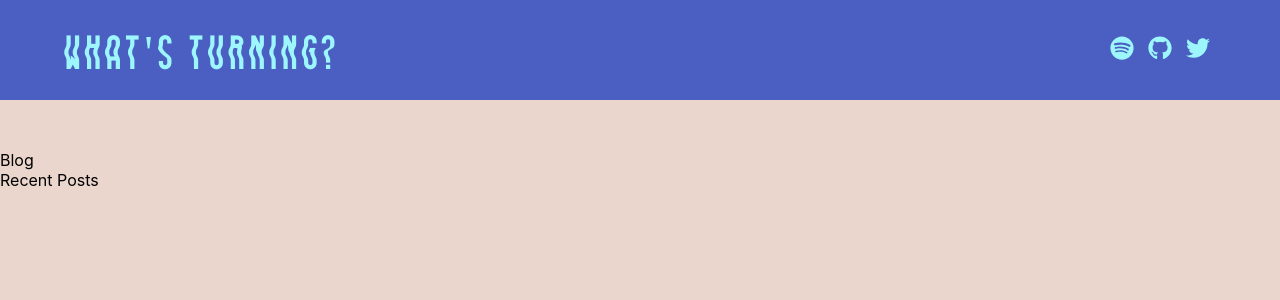
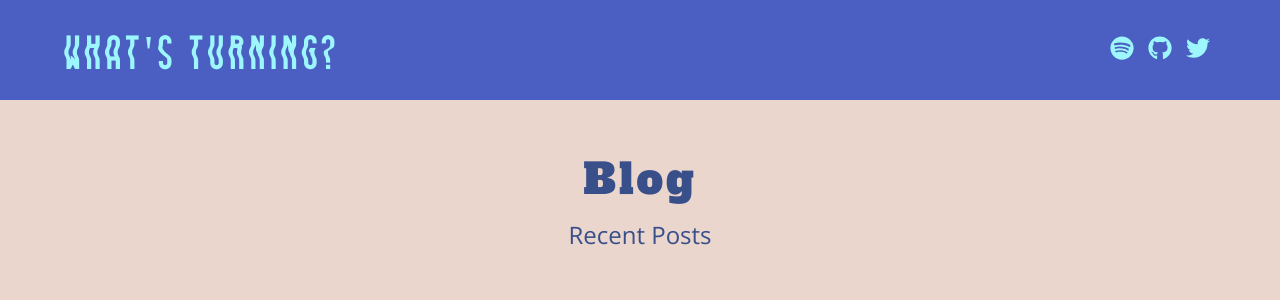
Before and after one commit to maxwellpothier/maxpothier-v3, a Next.js app: page / in a window 1280 px wide. Shown: the top 300 px of the page. Built offline with nearby package versions, Linux system fonts and the light colour scheme.

Commit message:
adding in page title functionality

```diff
--- a/components/PageTitle.js
+++ b/components/PageTitle.js
@@ -1,14 +1,12 @@
+import styles from "./pageTitle.module.scss";
+
 const PageTitle = ({title, subtitle}) => {
-	return (
-		<div>
-			<div>
-				{title}
-			</div>
-			<div>
-				{subtitle}
-			</div>
-		</div>
-	);
+    return (
+        <div className={styles.pageHeaderContainer}>
+            <span className={styles.pageHeaderTitle}>{title}</span>
+            <span className={styles.pageHeaderSubtitle}>{subtitle}</span>
+        </div>
+    );
 };
 
 export default PageTitle;
--- /dev/null
+++ b/components/pageTitle.module.scss
@@ -0,0 +1,25 @@
+@import "styles/colors";
+
+.pageHeaderContainer {
+    display: flex;
+    flex-direction: column;
+    justify-content: center;
+    align-items: center;
+    text-align: center;
+    margin-bottom: 50px;
+    z-index: 10;
+    color: $chambray;
+}
+
+.pageHeaderTitle {
+    font-size: 42px;
+    font-family: "Alfa Slab";
+    letter-spacing: 3px;
+    margin-bottom: 10px;
+	max-width: 450px;
+}
+
+.pageHeaderSubtitle {
+    font-size: 24px;
+    font-family: "Open Sans";
+}
```
